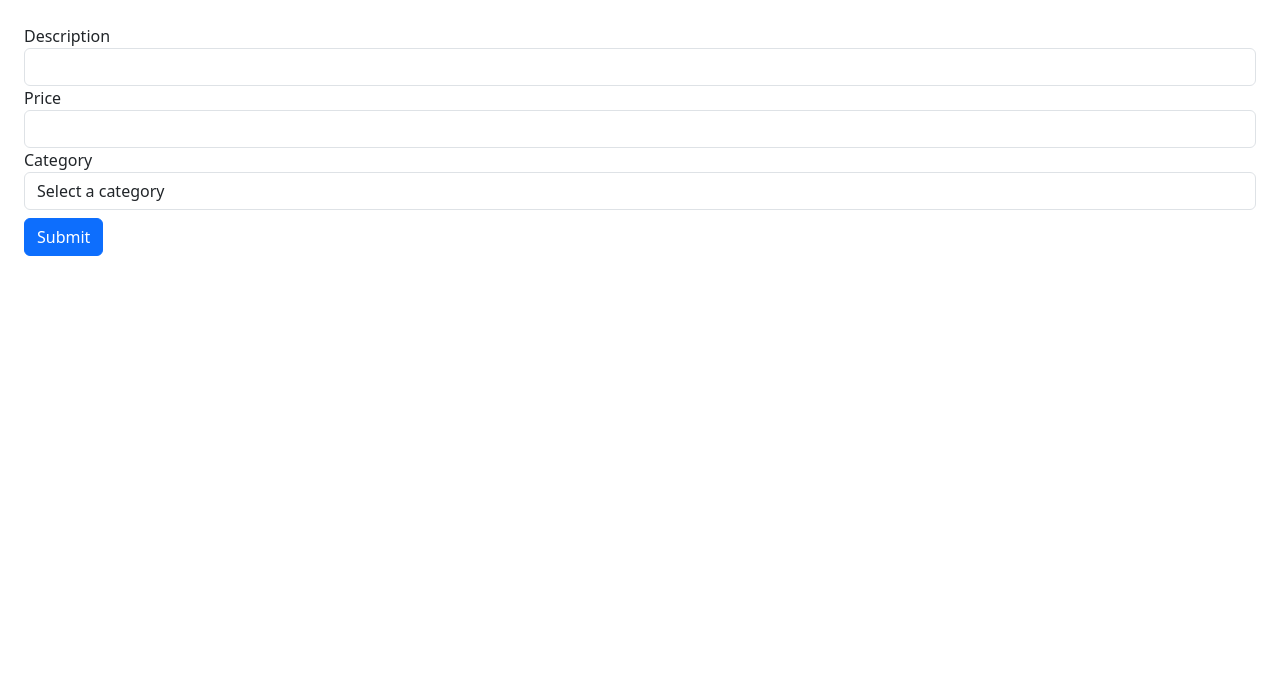
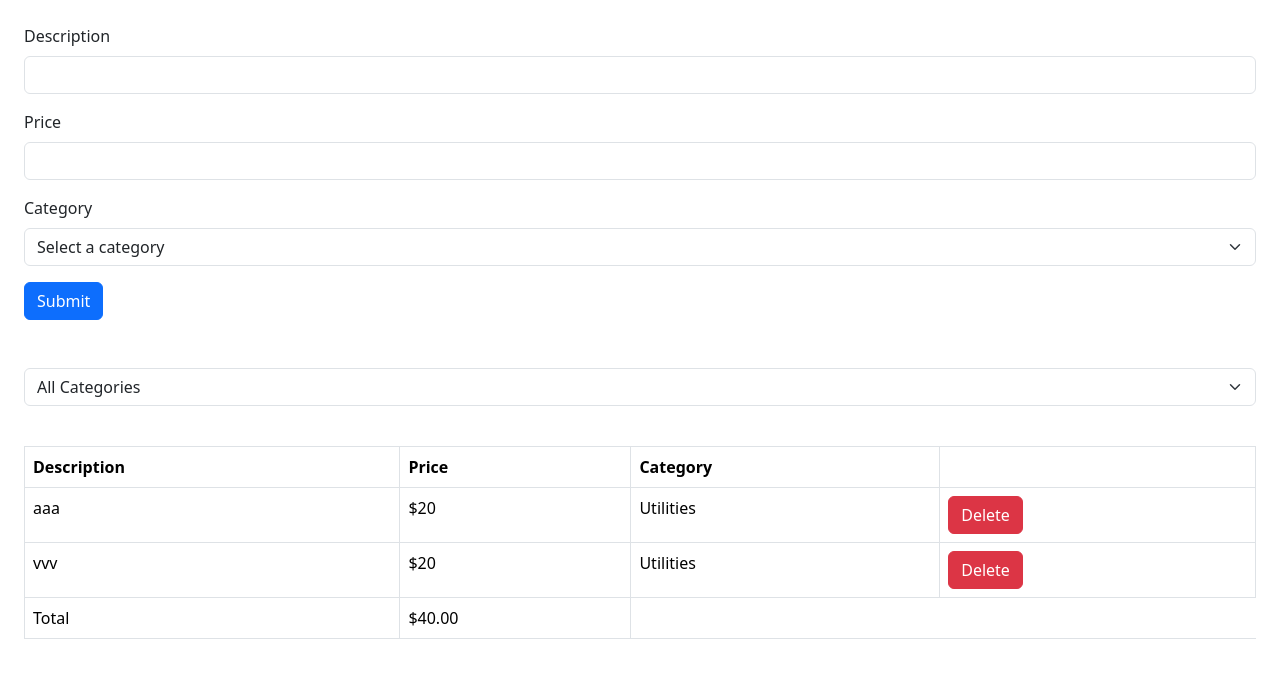
Before and after one commit to Abolfazl-Edalati/learning-react-again, a React (Vite) app: page / in a window 1280 px wide. Shown: the top 678 px of the page. Built offline with nearby package versions, Linux system fonts and the light colour scheme.

Commit message:
final result

```diff
--- /dev/null
+++ b/src/components/Expenses/ExpenseFilter.tsx
@@ -0,0 +1,25 @@
+import categories from "./categories";
+
+interface Props {
+  onSelectedCategory: (selectedCategory: string) => void;
+}
+
+const ExpenseFilter = ({ onSelectedCategory }: Props) => {
+  return (
+    <div className="px-4">
+      <select
+        className="form-select"
+        onChange={(e) => onSelectedCategory(e.target.value)}
+      >
+        <option value="">All Categories</option>
+        {categories.map((c) => (
+          <option key={c} value={c}>
+            {c}
+          </option>
+        ))}
+      </select>
+    </div>
+  );
+};
+
+export default ExpenseFilter;
--- a/src/components/Expenses/ExpenseForm.tsx
+++ b/src/components/Expenses/ExpenseForm.tsx
@@ -1,93 +1,81 @@
+import categories from "./categories";
+import z from "zod";
+import { zodResolver } from "@hookform/resolvers/zod";
 import { useForm } from "react-hook-form";
-import { z } from "zod";
-import { zodResolver } from "@hookform/resolvers/zod";
-import { useState } from "react";
-import ExpenseList from "./ExpenseList";
+
+interface Props {
+  onSubmit: (data: ExpenseFormData) => void;
+}
 
 const schema = z.object({
-  description: z.string(),
-  price: z.string(),
-  category: z.string(),
+  description: z.string().min(3).max(50),
+  price: z.number().min(0.01).max(100_000),
+  category: z.enum(categories),
 });
 
-type FormData = z.infer<typeof schema>;
+type ExpenseFormData = z.infer<typeof schema>;
 
-type Expenses = FormData[];
-
-const ExpenseForm = () => {
-  const [expenses, setExpenses] = useState<Expenses>([
-    {
-      category: "",
-      description: "",
-      price: "",
-    },
-  ]);
-
-  const [isEmpty, setEmptyState] = useState(true);
-
-  const { register, handleSubmit } = useForm<FormData>({
-    resolver: zodResolver(schema),
-  });
-
-  const onSubmit = (data: FormData) => {
-    isEmpty
-      ? setExpenses([
-          {
-            description: data.description,
-            price: data.price,
-            category: data.category,
-          },
-        ])
-      : setExpenses([
-          ...expenses,
-          {
-            description: data.description,
-            price: data.price,
-            category: data.category,
-          },
-        ]);
-
-    setEmptyState(false);
-  };
+const ExpenseForm = ({ onSubmit }: Props) => {
+  const {
+    register,
+    handleSubmit,
+    reset,
+    formState: { errors },
+  } = useForm<ExpenseFormData>({ resolver: zodResolver(schema) });
   return (
     <div>
-      <form className="p-4" onSubmit={handleSubmit(onSubmit)}>
-        <div className="form-group">
-          <label htmlFor="description">Description</label>
+      <form
+        className="p-4"
+        onSubmit={handleSubmit((data) => {
+          onSubmit(data);
+          reset();
+        })}
+      >
+        <div className="form-group mb-3">
+          <label htmlFor="description" className="form-label">
+            Description
+          </label>
           <input
             id="description"
             {...register("description")}
             type="text"
             className="form-control"
           />
+          {errors.description && <p>{errors.description?.message}</p>}
         </div>
-        <div className="form-group">
-          <label htmlFor="price" className="">
+        <div className="form-group mb-3">
+          <label htmlFor="price" className="form-label">
             Price
           </label>
           <input
             id="price"
-            {...register("price")}
+            {...register("price", { valueAsNumber: true })}
             type="text"
             className="form-control"
           />
+          {errors.price && <p>{errors.price?.message}</p>}
         </div>
-        <div className="form-group">
-          <label htmlFor="category">Category</label>
+        <div className="form-group mb-3">
+          <label htmlFor="category" className="form-label">
+            Category
+          </label>
           <select
+            id="category"
             {...register("category")}
-            id="category"
-            className="form-control"
+            className="form-select"
           >
             <option value="">Select a category</option>
-            <option value="groceries">Groceries</option>
-            <option value="utilities">Utilities</option>
+            {categories.map((c) => (
+              <option key={c} value={c}>
+                {c}
+              </option>
+            ))}
           </select>
+          {errors.category && <p>{errors.category?.message}</p>}
         </div>
-        <button className="btn btn-primary mt-2">Submit</button>
+        <button className="btn btn-primary ">Submit</button>
       </form>
       <br />
-      {!isEmpty && <ExpenseList expenses={expenses} />}
     </div>
   );
 };
--- a/src/components/Expenses/ExpenseList.tsx
+++ b/src/components/Expenses/ExpenseList.tsx
@@ -1,34 +1,59 @@
-interface Props {
-  expenses: { category: string; price: string; description: string }[];
-  onClick?: () => void;
+interface Expenses {
+  id: number;
+  category: string;
+  price: number;
+  description: string;
 }
 
-const ExpenseList = ({ expenses, onClick }: Props) => {
+interface Props {
+  expenses: Expenses[];
+  onDelete: (id: number) => void;
+}
+
+const ExpenseList = ({ expenses, onDelete }: Props) => {
+  if (expenses.length === 0) return null;
+
   return (
-    <table className="table">
+    <div className="p-4">
+      <table className="table mt-3 table-bordered">
         <thead>
           <tr>
             <th scope="col">Description</th>
-          <th>Price</th>
-          <th>Category</th>
-          <th></th>
+            <th scope="col">Price</th>
+            <th scope="col">Category</th>
+            <th scope="col"></th>
           </tr>
         </thead>
         <tbody>
           {expenses.map((expense, index) => (
             <tr key={index}>
               <td>{expense.description}</td>
-            <td>{expense.price}$</td>
+              <td>${expense.price}</td>
               <td>{expense.category}</td>
               <td>
-              <button className="btn btn-danger" onClick={onClick}>
+                <button
+                  className="btn btn-danger"
+                  onClick={() => onDelete(index)}
+                >
                   Delete
                 </button>
               </td>
             </tr>
           ))}
         </tbody>
+        <tfoot>
+          <tr>
+            <td>Total</td>
+            <td>
+              $
+              {expenses
+                .reduce((acc, expense) => +expense.price + acc, 0)
+                .toFixed(2)}
+            </td>
+          </tr>
+        </tfoot>
       </table>
+    </div>
   );
 };
 
--- a/src/components/Expenses/Expenses.tsx
+++ b/src/components/Expenses/Expenses.tsx
@@ -1,9 +1,34 @@
+import { useState } from "react";
+import ExpenseFilter from "./ExpenseFilter";
 import ExpenseForm from "./ExpenseForm";
+import ExpenseList from "./ExpenseList";
 
 const Expenses = () => {
+  const [expenses, setExpenses] = useState([
+    { id: 1, description: "aaa", price: 20, category: "Utilities" },
+    { id: 2, description: "vvv", price: 20, category: "Utilities" },
+  ]);
+
+  const [selectedCategory, setSelectedCategory] = useState("");
+
+  const visibleCategory = selectedCategory
+    ? expenses.filter((e) => e.category === selectedCategory)
+    : expenses;
+
+  const onDelete = (id: number) => {
+    setExpenses(
+      expenses.filter((expense, index) => (id === index ? null : expense)),
+    );
+  };
   return (
     <div>
-      <ExpenseForm />
+      <ExpenseForm
+        onSubmit={(expense) =>
+          setExpenses([...expenses, { ...expense, id: expenses.length + 1 }])
+        }
+      />
+      <ExpenseFilter onSelectedCategory={(sc) => setSelectedCategory(sc)} />
+      <ExpenseList expenses={visibleCategory} onDelete={onDelete} />
     </div>
   );
 };
--- /dev/null
+++ b/src/components/Expenses/categories.ts
@@ -0,0 +1,3 @@
+const categories = ["Groceries", "Utilities", "Etertainment"] as const;
+
+export default categories;
```
Lines whose indentation alone changed are shown as unchanged.
